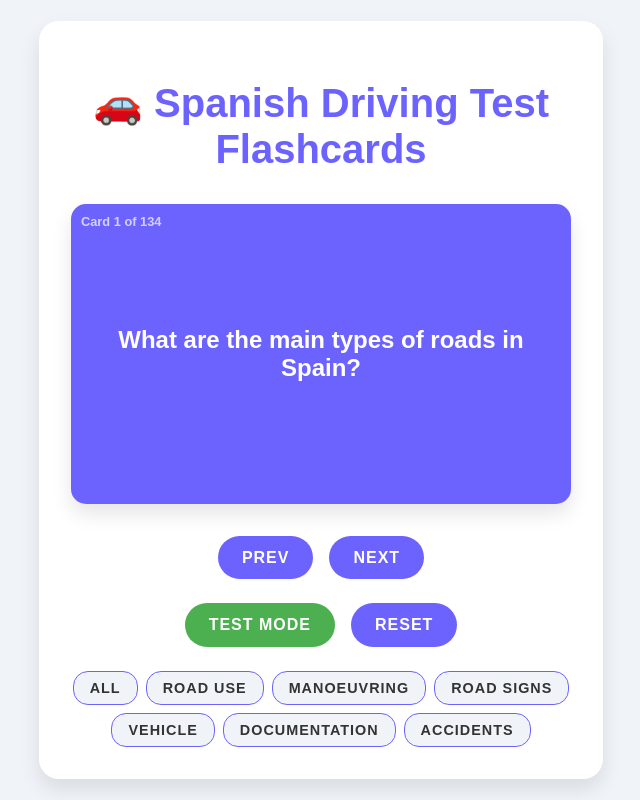
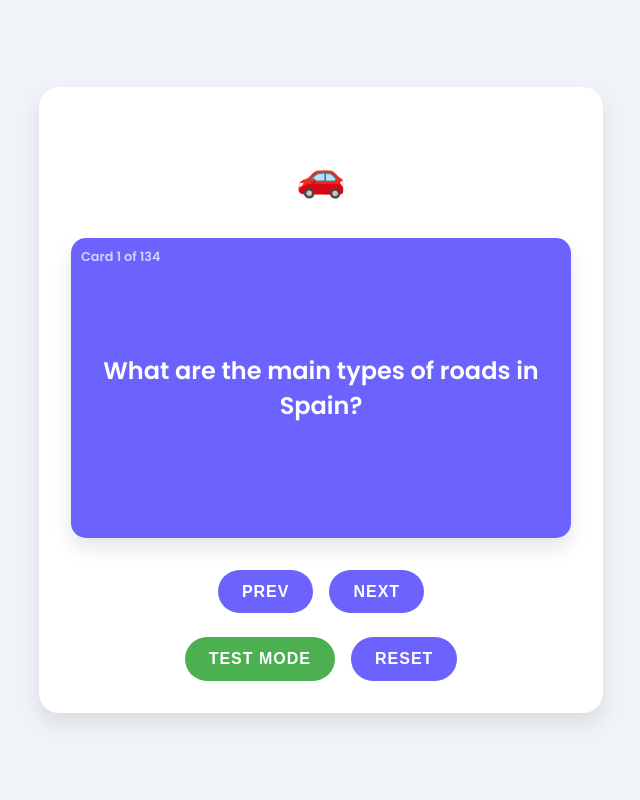
Before and after one commit to el-ama/el-ama.github.io, a plain HTML site: page index.html in a window 1280 px wide. Shown: the whole page, without its empty margins (319-959 px from the left). Drawn offline with Linux system fonts and the light colour scheme.

Commit message:
Update index.html

```diff
--- a/index.html
+++ b/index.html
@@ -3,13 +3,13 @@
 <head>
     <meta charset="UTF-8">
     <meta name="viewport" content="width=device-width, initial-scale=1.0">
-    <title>Spanish Driving Test Flashcards</title>
+    <title>DGT TEST</title>
+    <link href="https://fonts.googleapis.com/css2?family=Poppins:wght@300;400;600;700&display=swap" rel="stylesheet">
     <link rel="stylesheet" href="style.css">
 </head>
 <body>
     <div class="app-container">
-        <h1>🚗 Spanish Driving Test Flashcards</h1>
-
+        <h1>🚗</h1>
         <div class="flashcard-container">
             <div id="flashcard" class="flashcard">
                 <div class="flashcard-face flashcard-front">
@@ -21,34 +21,20 @@
                 </div>
             </div>
         </div>
-
         <div id="noCardsMessage" class="no-cards-message hidden">
             🎉 All cards memorized! Great job! 🎉
         </div>
-
         <div class="button-container">
             <button id="prevButton">Prev</button>
             <button id="nextButton">Next</button>
         </div>
-
         <div class="button-container">
             <button id="testModeButton">Test Mode</button>
             <button id="resetButton">Reset</button>
         </div>
-
         <div id="memorizedContainer" class="memorized-container hidden">
             <input type="checkbox" id="memorizedCheckbox">
             <label for="memorizedCheckbox">Memorized</label>
-        </div>
-
-        <div class="category-container">
-            <button id="allCategoryButton" class="category-button">All</button>
-            <button id="roadUseCategoryButton" class="category-button">Road Use</button>
-            <button id="manoeuvringCategoryButton" class="category-button">Manoeuvring</button>
-            <button id="roadSignsCategoryButton" class="category-button">Road Signs</button>
-            <button id="vehicleCategoryButton" class="category-button">Vehicle</button>
-            <button id="documentationCategoryButton" class="category-button">Documentation</button>
-            <button id="accidentsCategoryButton" class="category-button">Accidents</button>
         </div>
     </div>
     <script src="script.js"></script>
```
